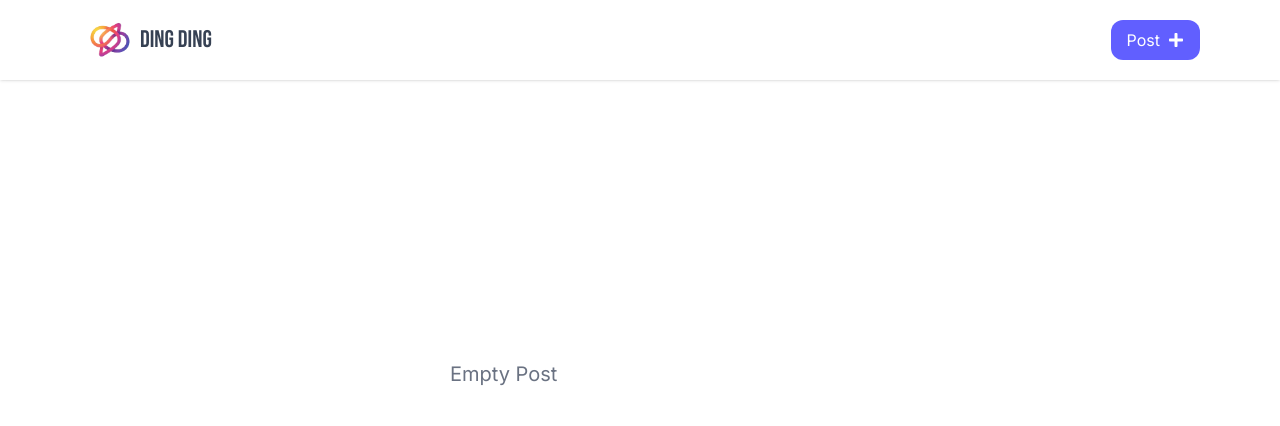
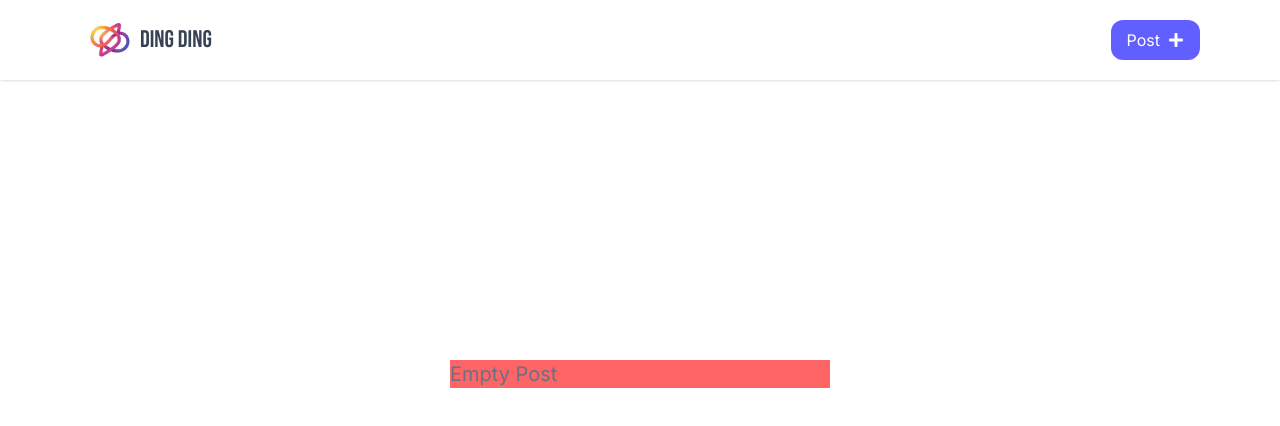
Before and after one commit to sharatkatwa/social-post-react, a React (Vite) app: page / in a window 1280 px wide. Shown: the top 426 px of the page. Built offline with nearby package versions, Linux system fonts and the light colour scheme.

Commit message:
form res fix

```diff
--- a/src/App.jsx
+++ b/src/App.jsx
@@ -56,7 +56,7 @@ const App = () => {
         {}
         {showPost ? (
           <>
-            {allPost.length <= 0 && <h3 className="text-xl text-gray-500 mt-[30vh]">Empty Post</h3>}{" "}
+            {allPost.length <= 0 && <h3 className="text-xl bg-red-400 text-gray-500 mt-[30vh]">Empty Post</h3>}{" "}
             {allPost.map((elem, idx) => (
               <PostCard postDetails={elem} key={idx} id={idx} deletePost={deletePost} updatePost={updatePost} />
             ))}
--- a/src/components/PostForm.jsx
+++ b/src/components/PostForm.jsx
@@ -12,7 +12,7 @@ const PostForm = ({setAllPost, setShowPost}) => {
     setShowPost((prev)=>!prev)
   }
   return (
-    <div className="max-w-500 w-150 h-fit  rounded-xl shadow-2xl p-4 ">
+    <div className="max-w-500 w-150 max-w-150 h-fit  rounded-xl shadow-2xl p-4 ">
       <h1 className="text-center text-4xl font-bebas bg-gradient-to-l from-[#833AB4] via-[#FD1D1D] to-[#FCAF45] bg-clip-text text-transparent">
         Post Here
       </h1>
```
